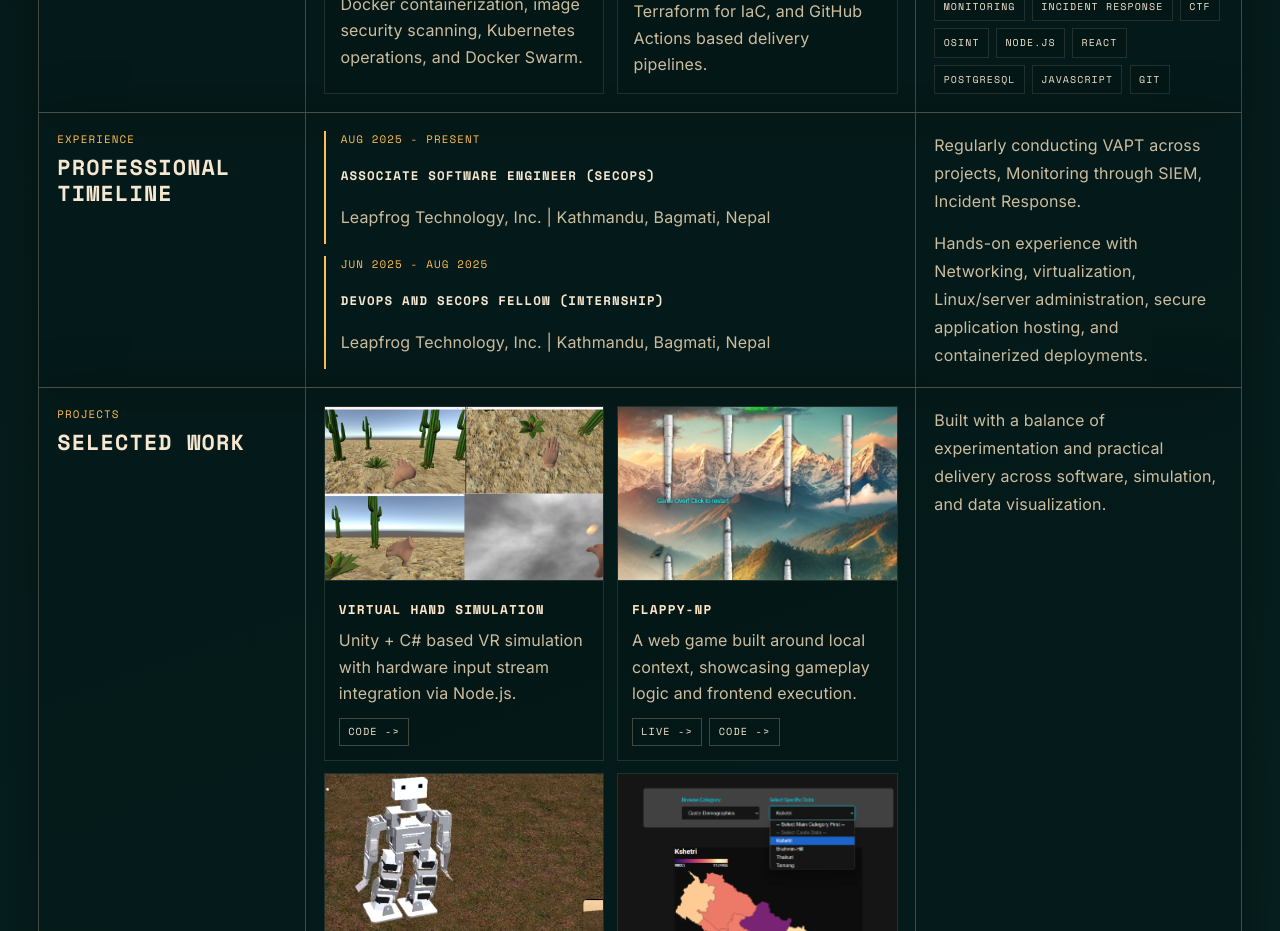
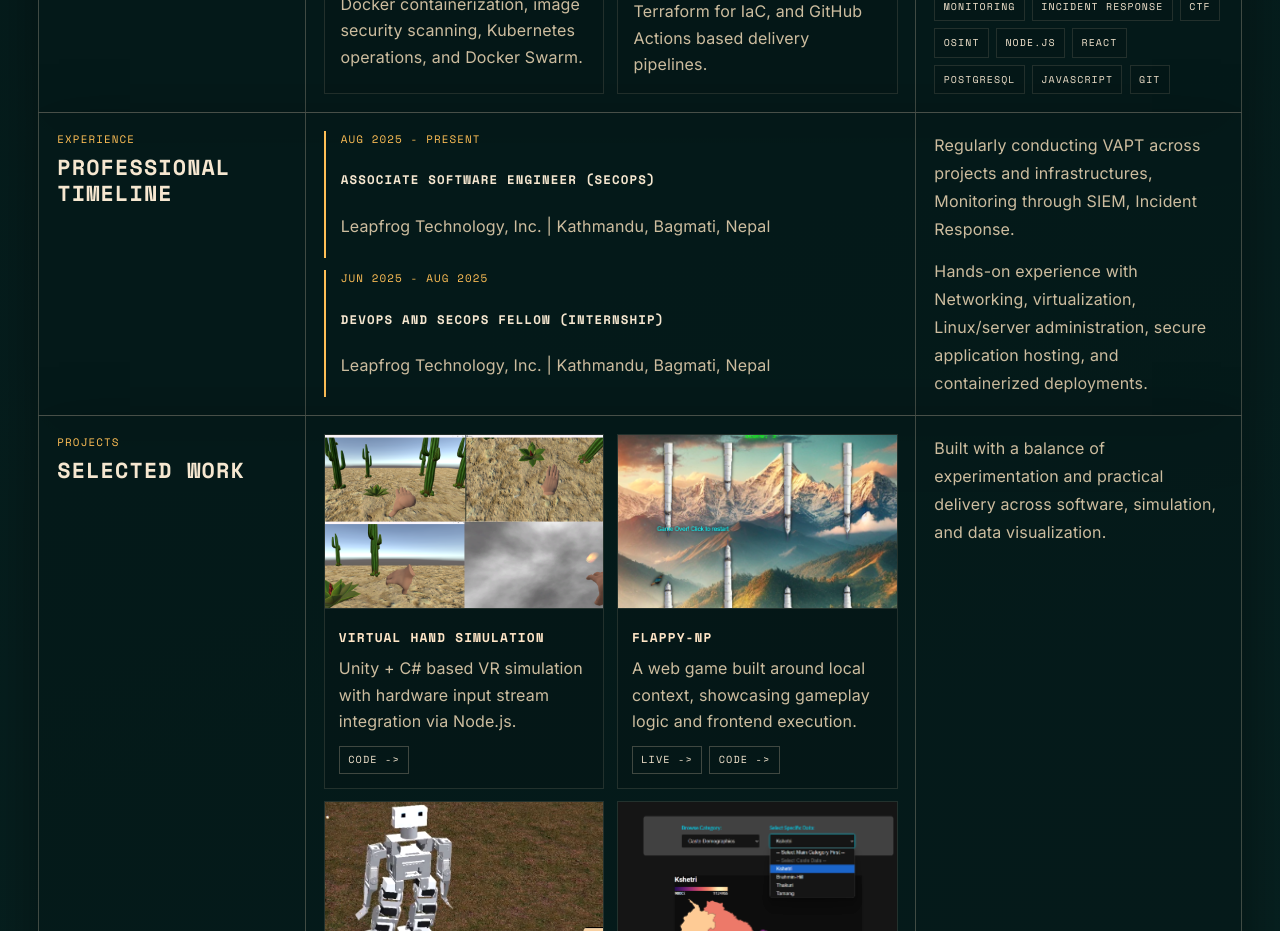
Before and after one commit to SafalKarkey/safalkarkey.github.io, a React (Vite) app: page / in a window 1280 px wide. Shown: the part 1460-2391 px from the top of the page. Built offline with nearby package versions, Linux system fonts and the light colour scheme.

Commit message:
disable dev tools

```diff
--- a/src/App.jsx
+++ b/src/App.jsx
@@ -560,7 +560,7 @@ function App() {
                     </div>
                     <div className="cell timeline-note normal-case">
                         <p>
-                            Regularly conducting VAPT across projects, Monitoring through SIEM, Incident Response.
+                            Regularly conducting VAPT across projects and infrastructures, Monitoring through SIEM, Incident Response.
                         </p>
                         <p>Hands-on experience with Networking, virtualization, Linux/server
                         administration, secure application hosting, and containerized deployments. </p>
```
